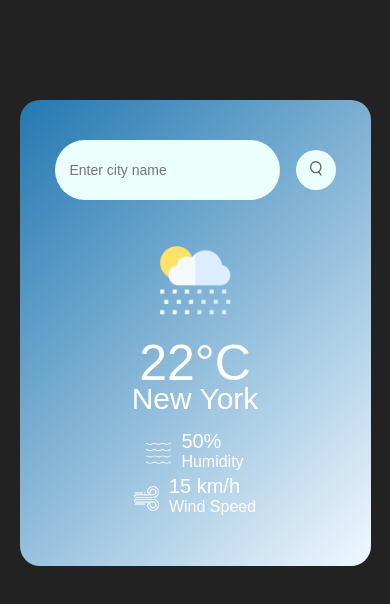
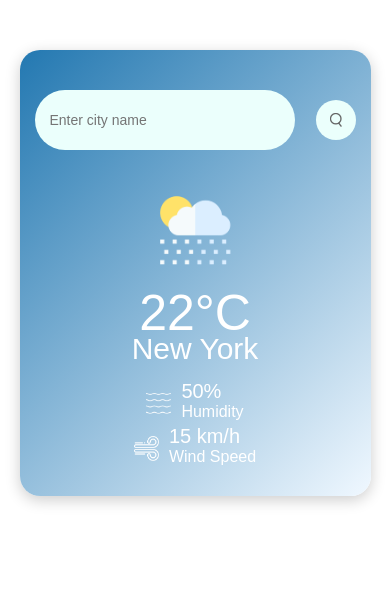
Before and after one commit to rinsha-aish/Weather_App, a plain HTML site: page index.html in a window 390 px wide. Drawn offline with Linux system fonts and the light colour scheme.

Commit message:
Final_commit

```diff
--- a/index.html
+++ b/index.html
@@ -2,7 +2,10 @@
 <html lang="en">
   <head>
     <meta charset="UTF-8" />
-    <meta name="viewport" content="width=device-width, initial-scale=1.0" />
+    <meta
+      name="viewport"
+      content="width=device-width, initial-scale=1.0, shrink-to-fit=no"
+    />
     <title>Weather App</title>
     <link rel="stylesheet" href="styles.css" />
   </head>
--- a/styles.css
+++ b/styles.css
@@ -6,11 +6,11 @@
 }
 
 body {
-  background: #222;
+  background: #fff;
 }
 
 .card {
-  width: 90%;
+  width: 90vw;
   max-width: 470px;
   background: linear-gradient(135deg, #2378b1, #f0f8ff);
   color: #fff;
@@ -19,6 +19,13 @@ body {
   padding: 40px 35px;
   text-align: center;
   transition: background 0.5s ease-in-out;
+  box-shadow: 0 4px 15px rgba(0, 0, 0, 0.2);
+  position: relative;
+}
+
+.card:hover {
+  background: linear-gradient(135deg, #f0f8ff, #2378b1);
+  box-shadow: 0 8px 20px rgba(0, 0, 0, 0.4);
 }
 
 .search {
@@ -26,6 +33,7 @@ body {
   display: flex;
   align-items: center;
   justify-content: space-between;
+  margin-top: 20px;
 }
 
 .search input {
@@ -49,6 +57,15 @@ body {
   width: 60px;
   height: 60px;
   cursor: pointer;
+  transition: transform 0.2s ease-in-out;
+  display: flex;
+  align-items: center;
+  justify-content: center;
+  margin-left: 5px;
+}
+
+.search button:hover {
+  transform: scale(1.1);
 }
 
 .search button img {
@@ -197,4 +214,9 @@ body {
   .wind {
     font-size: 20px;
   }
+
+  .card {
+    padding: 20px 15px;
+    margin: 50px auto;
+  }
 }
```
